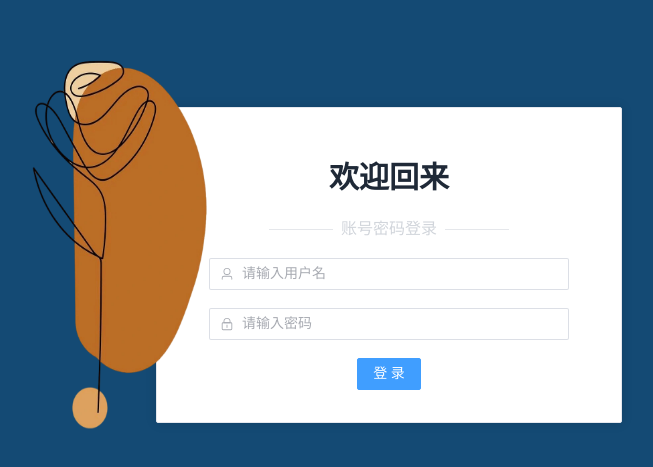
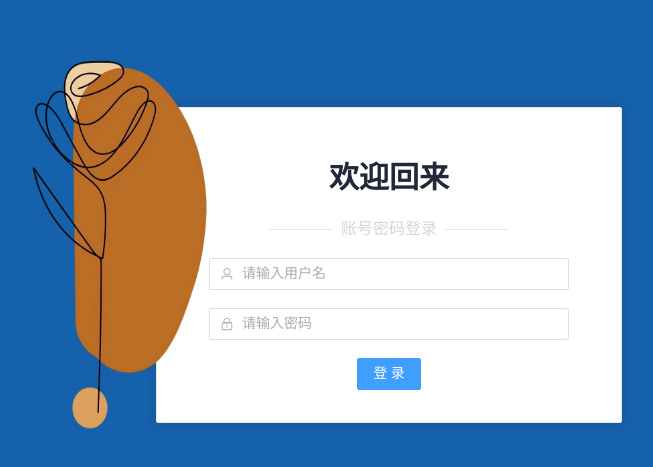
Before and after one commit to issueye/mulberry_ui, a Vue app: page /#/login in a window 1280 px wide. Shown: the part 135-602 px from the top of the page, without its empty margins (484-1137 px from the left). Built offline with nearby package versions, Linux system fonts and the light colour scheme; what vue3-clipboard would draw is missing.

Commit message:
优化功能

```diff
--- a/src/assets/css/common.css
+++ b/src/assets/css/common.css
@@ -21,12 +21,14 @@ body {
     --el-border-radius-base: 2px;
     --el-dialog-padding-primary: 0;
     --el-menu-base-level-padding: 18px;
-    --el-menu-item-height: 46px;
+    --el-menu-item-height: 44px;
+    --el-menu-sub-item-height: 44px;
     --el-base-padding: 8px;
+    --el-base-margin: 8px;
     --el-dialog-title-font-size: 16px;
     --el-dialog-title-font-weight: 600;
     --el-body-padding: 24px;
-    --el-body-haff-padding: 12px;
+    --el-body-half-padding: 12px;
 }
 
 .el-notification {
@@ -39,10 +41,11 @@ body {
     padding: 0px;
 }
 
-.el-dialog__title{
+.el-dialog__title {
     font-size: var(--el-dialog-title-font-size);
     font-weight: var(--el-dialog-title-font-weight);
     color: var(--el-color-primary);
+    margin-left: var(--el-base-margin);
 }
 
 .el-dialog__header {
@@ -51,7 +54,7 @@ body {
 }
 
 .el-dialog__body {
-    padding: var(--el-body-padding) var(--el-body-padding) var(--el-body-haff-padding) var(--el-body-padding);
+    padding: var(--el-body-padding) var(--el-body-padding) var(--el-body-half-padding) var(--el-body-padding);
 }
 
 .el-dialog__footer {
@@ -80,11 +83,12 @@ body {
 }
 
 .el-drawer__body .body {
-    padding: var(--el-body-padding) var(--el-body-padding) var(--el-body-haff-padding) var(--el-body-padding);
+    padding: var(--el-body-padding) var(--el-body-padding) var(--el-body-half-padding) var(--el-body-padding);
     border-top: 1px solid #d9d9d9;
     border-bottom: 1px solid #d9d9d9;
 }
 
+/* 菜单 */
 .el-menu-item.is-active {
     background-color: var(--el-color-primary-light-7);
 }
--- a/src/assets/css/element/index.scss
+++ b/src/assets/css/element/index.scss
@@ -1,18 +1,11 @@
 /* 只需要重写你需要的即可 */
-@forward 'element-plus/theme-chalk/src/common/var.scss' with ($colors: ('primary': ( // 主色
-            'base': #144A74,
-        ),
-        'success': ( // 成功色
-            'base': #1D7F18,
-        ),
-        'warning': ( // 警告色
-            'base': #D38600,
-        ),
-        'danger': ( // 危险色
-            'base': #AD201B,
-        ),
-        'error': ( // 错误色
-
-            'base': #f34718,
-        ),
-    ))
+@forward 'element-plus/theme-chalk/src/common/var.scss' with ($colors: //
+    ( //
+        'primary': ('base': #1661AB), // 主色
+        'info': ('base': #04A8D1), // 一般信息
+        'success': ('base': #0B9349), // 成功色
+        'warning': ('base': #F9C004), // 警告色
+        'danger': ('base': #E0321F), // 危险色
+        'error': ('base': #f34718), // 错误色
+    ) //
+)
--- a/src/axios.js
+++ b/src/axios.js
@@ -32,6 +32,7 @@ service.interceptors.response.use(
         const code = response.data.code;
         if (code != 200) {
             toast(response.data.message, "error")
+            return Promise.reject()
         }
 
         return response.data.data;
--- a/src/pages/downstream/ds_mana/l_table/index.vue
+++ b/src/pages/downstream/ds_mana/l_table/index.vue
@@ -36,9 +36,7 @@
         <template #port="{ scope }">
           <div class="flex items-center">
             <span class="mr-2">{{ scope.row.port }}</span>
-            <el-tag type="danger" v-if="scope.row.use_gzip"
-              >GZIP</el-tag
-            >
+            <el-tag type="danger" v-if="scope.row.use_gzip">GZIP</el-tag>
           </div>
         </template>
         <template #status="{ scope }">
@@ -119,7 +117,7 @@ const dialog = reactive({
 });
 
 const proxyStore = useProxyStore();
-const { selectPort } = storeToRefs(proxyStore);
+const { selectPort, indexPort } = storeToRefs(proxyStore);
 
 const loading = ref(false);
 const operationType = ref(0); // 0:新增 1:编辑
@@ -247,6 +245,7 @@ const handleStopClick = async (value) => {
 
 const handleRowClick = (row) => {
   selectPort.value = row.port;
+  indexPort.value = row.port;
   proxyStore.getData();
 };
 
@@ -256,9 +255,10 @@ const handleDeleteClick = async (value) => {
     await apiDeletePort(value.id);
     loading.value = false;
     toast("删除成功");
+    indexPort.value = 0;
     getData();
+    proxyStore.getData();
   } catch (error) {
-    toast("修改失败", "error");
   } finally {
     loading.value = false;
   }
@@ -272,7 +272,6 @@ const handleReloadClick = async (value) => {
     toast("重载成功");
     getData();
   } catch (error) {
-    toast("修改失败", "error");
   } finally {
     loading.value = false;
   }
@@ -285,7 +284,6 @@ const handleUseGZClick = async (value) => {
     toast("修改成功");
     getData();
   } catch (error) {
-    toast("修改失败", "error");
   } finally {
     loading.value = false;
   }
@@ -331,12 +329,3 @@ onMounted(() => {
   getData();
 });
 </script>
-
-
-[Window Title]
-Visual Studio Code
-
-[Content]
-Git: warning: in the working copy of 'server/go.work.sum', LF will be replaced by CRLF the next time Git touches it
-
-[打开 GIT 日志] [显示命令输出] [取消]
--- a/src/pages/downstream/ds_mana/pages/index.vue
+++ b/src/pages/downstream/ds_mana/pages/index.vue
@@ -21,7 +21,11 @@
 
     <div class="grow flex flex-col">
       <div class="mb-[10px]">
-        <el-button type="success" icon="plus" @click="handleAddClick"
+        <el-button
+          type="success"
+          :disabled="indexPort === 0"
+          icon="plus"
+          @click="handleAddClick"
           >新增</el-button
         >
       </div>
@@ -122,7 +126,7 @@ const dialog = reactive({
 });
 
 const proxyStore = useProxyStore();
-const { selectPort, pageList } = storeToRefs(proxyStore);
+const { selectPort, indexPort, pageList } = storeToRefs(proxyStore);
 
 const queryFormRef = ref(null);
 const queryParams = reactive({
@@ -224,6 +228,7 @@ const handleResetQuery = () => {
  */
 const handleAddClick = () => {
   operationType.value = 0;
+  if (selectPort.port <= 0) toast("请选择端口号", "error");
   resetValue();
   dialog.visible = true;
 };
--- a/src/pages/downstream/ds_mana/rules/index.vue
+++ b/src/pages/downstream/ds_mana/rules/index.vue
@@ -20,7 +20,11 @@
 
   <div class="grow flex flex-col">
     <div class="mb-[10px]">
-      <el-button type="success" icon="plus" @click="handleAddClick"
+      <el-button
+        type="success"
+        :disabled="indexPort === 0"
+        icon="plus"
+        @click="handleAddClick"
         >新增</el-button
       >
     </div>
@@ -108,11 +112,12 @@ import { storeToRefs } from "pinia";
 import { useProxyStore } from "~/store/proxy";
 
 const proxyStore = useProxyStore();
-const { selectPort, methods, ruleList } = storeToRefs(proxyStore);
+const { selectPort, indexPort, methods, ruleList } = storeToRefs(proxyStore);
 
 const queryFormRef = ref(null);
 const queryParams = reactive({
   keywords: "",
+  port: selectPort.value,
 });
 
 const dialog = reactive({
--- a/src/pages/downstream/query/traffic_query.vue
+++ b/src/pages/downstream/query/traffic_query.vue
@@ -145,12 +145,6 @@ const columns = [
     slot: true,
     attrs: { minWidth: 200, showOverflowTooltip: true },
   },
-  {
-    prop: "operation",
-    label: "操作",
-    slot: true,
-    attrs: { width: 140, fixed: "right" },
-  },
 ];
 
 /**
--- a/src/store/proxy.js
+++ b/src/store/proxy.js
@@ -9,6 +9,7 @@ export const useProxyStore = defineStore(
     'proxy',
     () => {
         const selectPort = ref(0)
+        const indexPort = ref(0)
         const pageList = ref([])
         const ruleList = ref([])
         const GZList = ref([])
@@ -71,13 +72,14 @@ export const useProxyStore = defineStore(
 
         return {
             selectPort,
+            indexPort,
             pageList,
             ruleList,
             GZList,
+            methods,
+            types,
+
             getData,
-
-            methods,
-            types
         }
     },
     {
--- a/tailwind.config.js
+++ b/tailwind.config.js
@@ -15,16 +15,15 @@ module.exports = {
         text_color_regular: "var(--el-text-color-regular)",
         text_color_disabled: "var(--el-text-color-disabled)",
         'header': {
-          '50': '#144A74',
-          '100': '##CEEFF8',
-          '200': '#A1DBF1',
-          '300': '#6BB2D5',
-          '400': '#4182AB',
-          '500': '#144A74',
-          '600': '#0E3963',
-          '700': '#0A2B53',
-          '800': '#061E43',
-          '900': '#031537',
+          '100': '#CFEDFA',
+          '200': '#A0D8F6',
+          '300': '#6DB6E5',
+          '400': '#4690CC',
+          '500': '#1661AB',
+          '600': '#104B93',
+          '700': '#0B387B',
+          '800': '#072763',
+          '900': '#041B52',
         },
       }
     }
```
